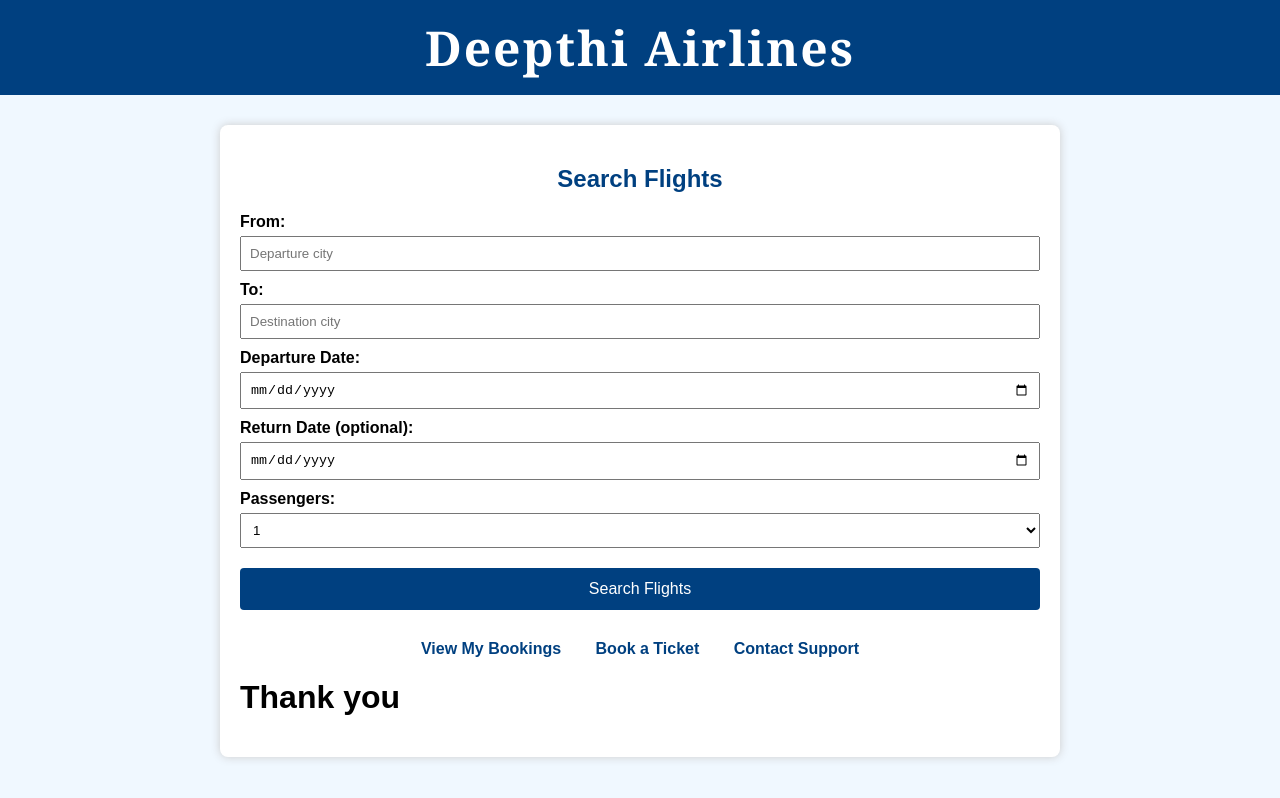
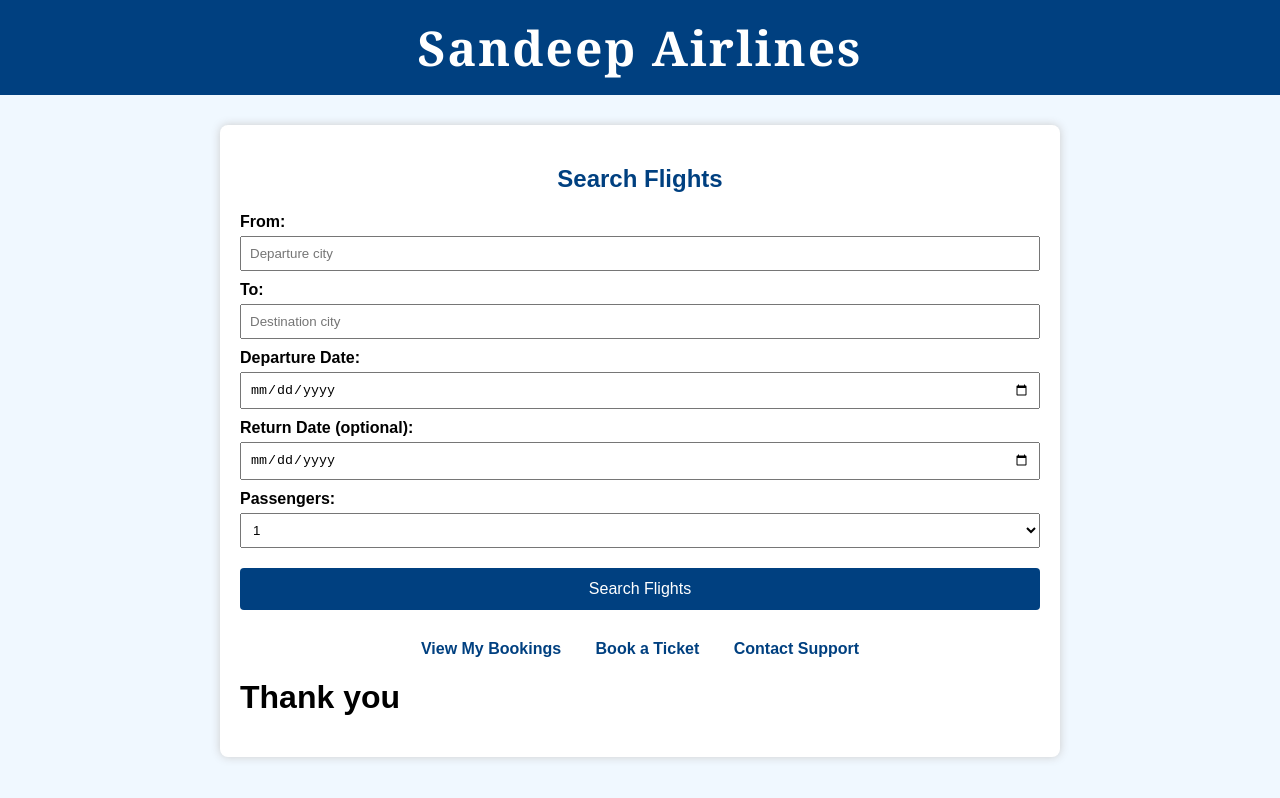
Before and after one commit to benjaminDaniel-tech/Benjamin_Airlines, a plain HTML site: page index.html in a window 1280 px wide. Drawn offline with Linux system fonts and the light colour scheme.

Commit message:
Updated index.html
Just changed the name to Sandeep!!

```diff
--- a/index.html
+++ b/index.html
@@ -81,7 +81,7 @@
 </head>
 <body>
   <header>
-    <h1>Deepthi Airlines</h1>
+    <h1>Sandeep Airlines</h1>
   </header>
   <main>
     <h2>Search Flights</h2>
```
